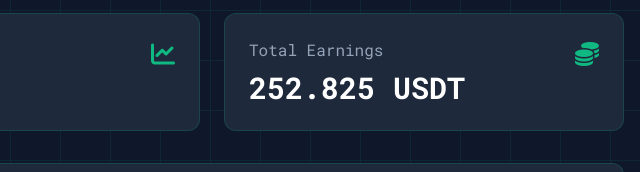
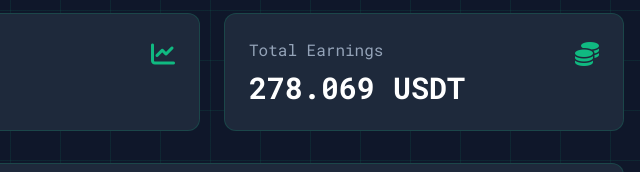
Before and after one commit to delgado878/yield-farm-online, a plain HTML site: page index.html in a window 1280 px wide. Shown: the part 540-712 px from the top of the page, 640-1280 px from the left. Drawn offline with nearby package versions, Linux system fonts and the light colour scheme.

Commit message:
Update index.html

```diff
--- a/index.html
+++ b/index.html
@@ -220,7 +220,7 @@
 
 
 
-                            <p class="text-3xl font-bold mt-2" id="earnings-display">252.825 USDT</p>
+                            <p class="text-3xl font-bold mt-2" id="earnings-display">278.069 USDT</p>
                         </div>
 
 
```
